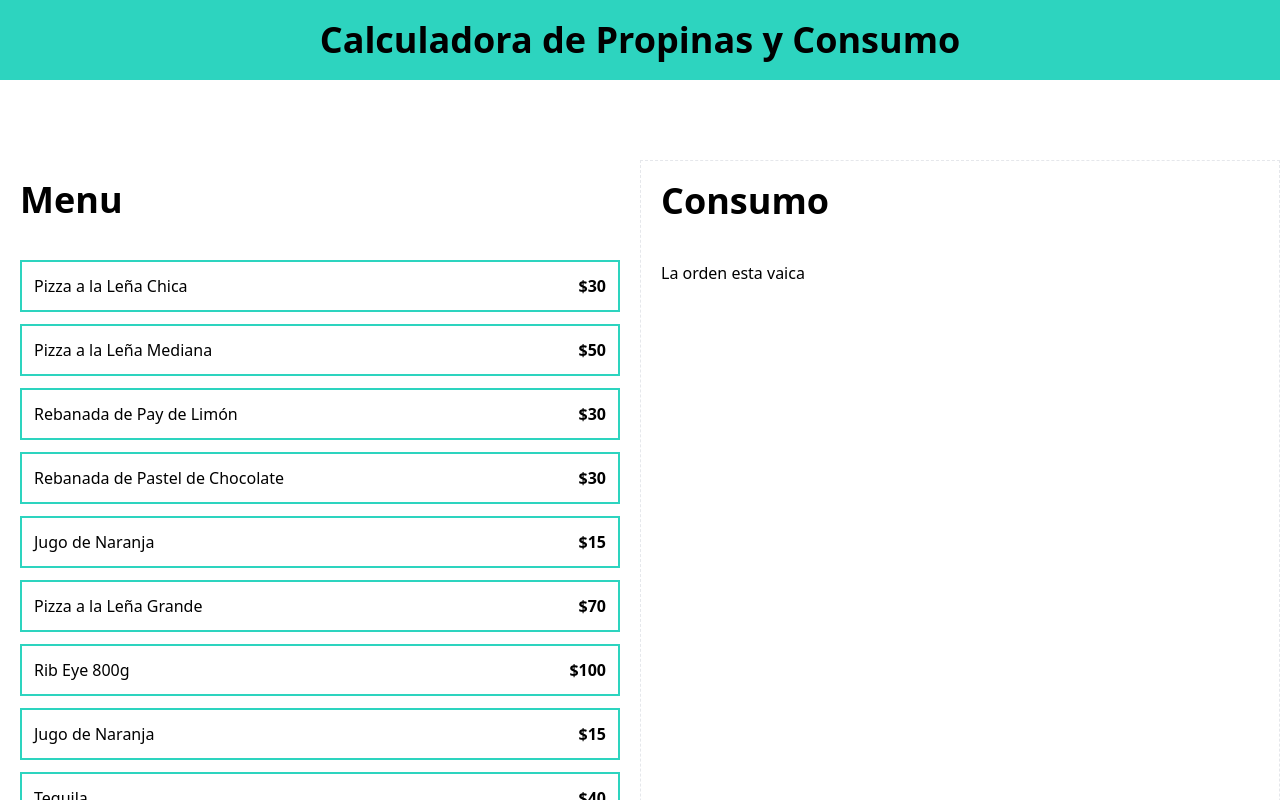
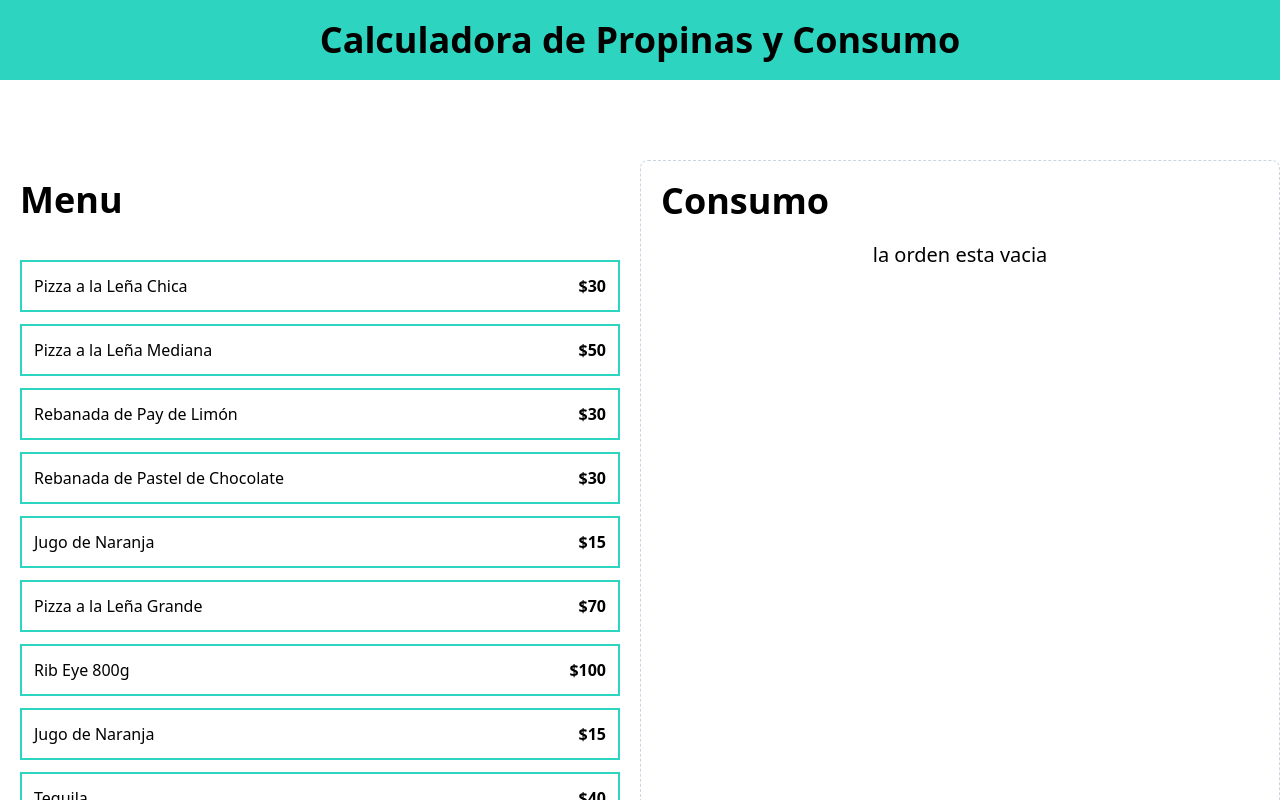
Before and after one commit to victor-varela/calculadora_propina.React-Ts, a React (Vite) app: page / in a window 1280 px wide. Shown: the top 800 px of the page. Built offline with nearby package versions, Linux system fonts and the light colour scheme.

Commit message:
add OrderContents styles and Create formatCurrency function

```diff
--- a/src/App.tsx
+++ b/src/App.tsx
@@ -24,7 +24,7 @@ function App() {
             ))}
           </div>
         </div>
-        <div className="border border-dashed">
+        <div className="border border-dashed p-5 rounded-lg space-y-10 border-slate-300">
           <OrderContents
             order={order}
           />
--- a/src/components/OrderContents.tsx
+++ b/src/components/OrderContents.tsx
@@ -1,6 +1,7 @@
 //Se llama OrderContents pero puede ser tambien OrderContainer.tsx
 
 import { OrderItem } from "../types";
+import { formatCurrency } from "../utils";
 
 type OrderContentsProps = {
   order: OrderItem[];
@@ -8,18 +9,30 @@ type OrderContentsProps = {
 
 const OrderContents = ({ order }: OrderContentsProps) => {
   return (
-    <div className="space-y-10 p-5">
+    <div>
       <h2 className="font-black text-4xl">Consumo</h2>
-      {order.length === 0 ? <p>La orden esta vaica</p> : order.map(order =>(
-        <div
-            key={order.id}
-            className="flex p-2"
-        >
-            <p className="w-1/3">{order.name}</p>
-            <p className="w-1/3">Cantidad: {order.quantity}</p>
-            <p className="w-1/3">Precio: {order.price}</p>
-        </div>
-      ) )}
+      <div className="space-y-3 mt-5">
+        {order.length === 0 ? (
+          <p className="text-center text-xl">la orden esta vacia</p>
+        ) : (
+          order.map(order => (
+            <div
+              key={order.id}
+              className="flex justify-between items-center border-t border-gray-200 py-5 last-of-type:border-b"
+            >
+              <div>
+                <p className="text-lg">
+                  {order.name} - {formatCurrency(order.price)}
+                </p>
+                <p className="font-black">
+                  Cantidad: {order.quantity} - {formatCurrency(order.price * order.quantity)}
+                </p>
+              </div>
+              <button className="h-8 w-8 rounded-full bg-red-600 text-white font-black">X</button>
+            </div>
+          ))
+        )}
+      </div>
     </div>
   );
 };
--- /dev/null
+++ b/src/utils/index.ts
@@ -0,0 +1,6 @@
+export const formatCurrency = (quantity: number) => {
+  return new Intl.NumberFormat("en-US", {
+    style: "currency",
+    currency: "USD",
+  }).format(quantity);
+};
```
